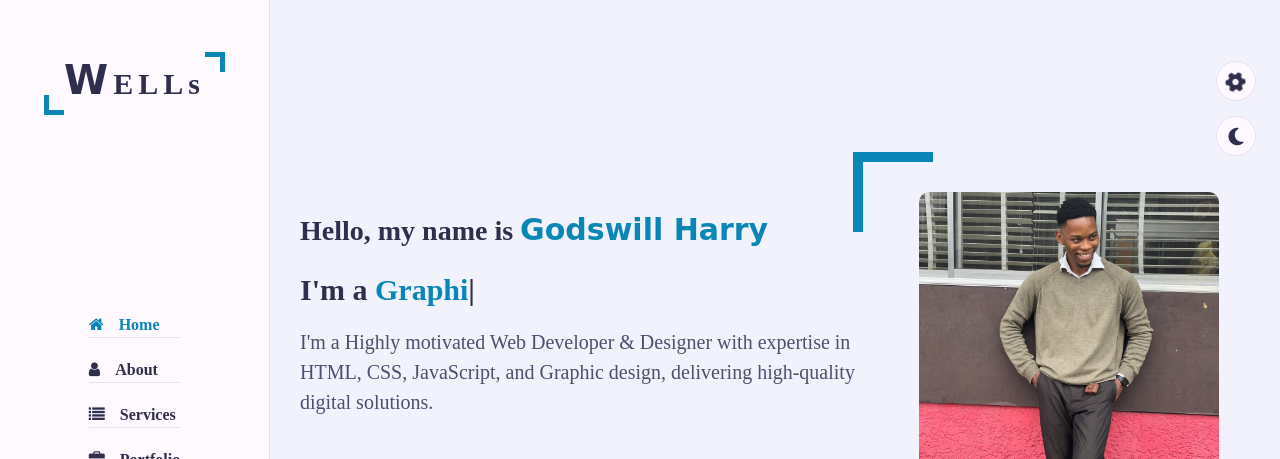
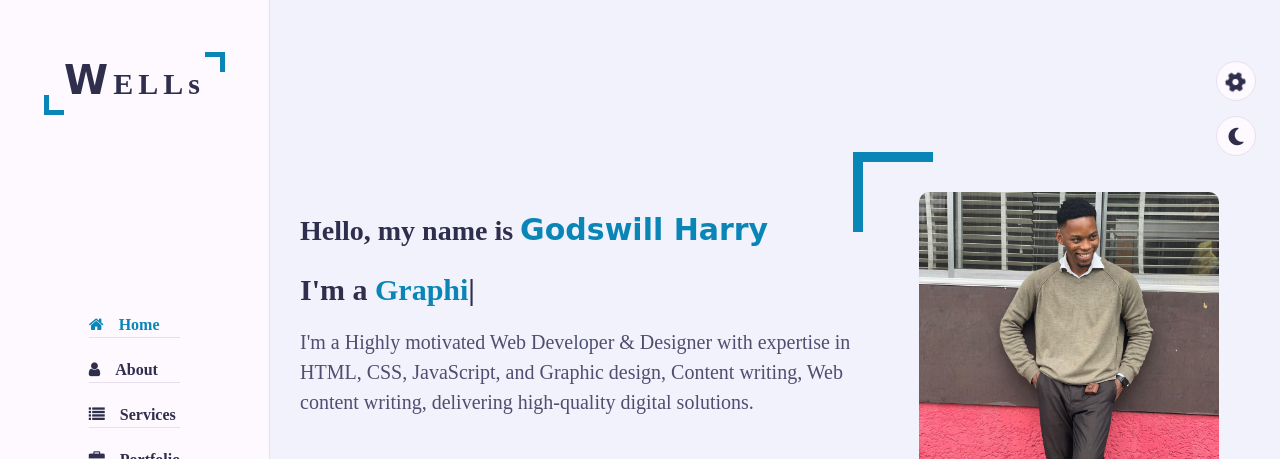
Before and after one commit to wELLs-bit/Harrison-Wells, a plain HTML site: page index.html in a window 1280 px wide. Shown: the top 459 px of the page. Drawn offline with nearby package versions, Linux system fonts and the light colour scheme; files whose address does not match are found by name; a web font is replaced by a local one.

Commit message:
Update skills description to include content writing expertise

```diff
--- a/index.html
+++ b/index.html
@@ -97,7 +97,7 @@
                 </h3>
                 <p>
                   I'm a Highly motivated Web Developer & Designer with expertise
-                  in HTML, CSS, JavaScript, and Graphic design, delivering
+                  in HTML, CSS, JavaScript, and Graphic design, Content writing, Web content writing, delivering
                   high-quality digital solutions.
                 </p>
                 <a
```
